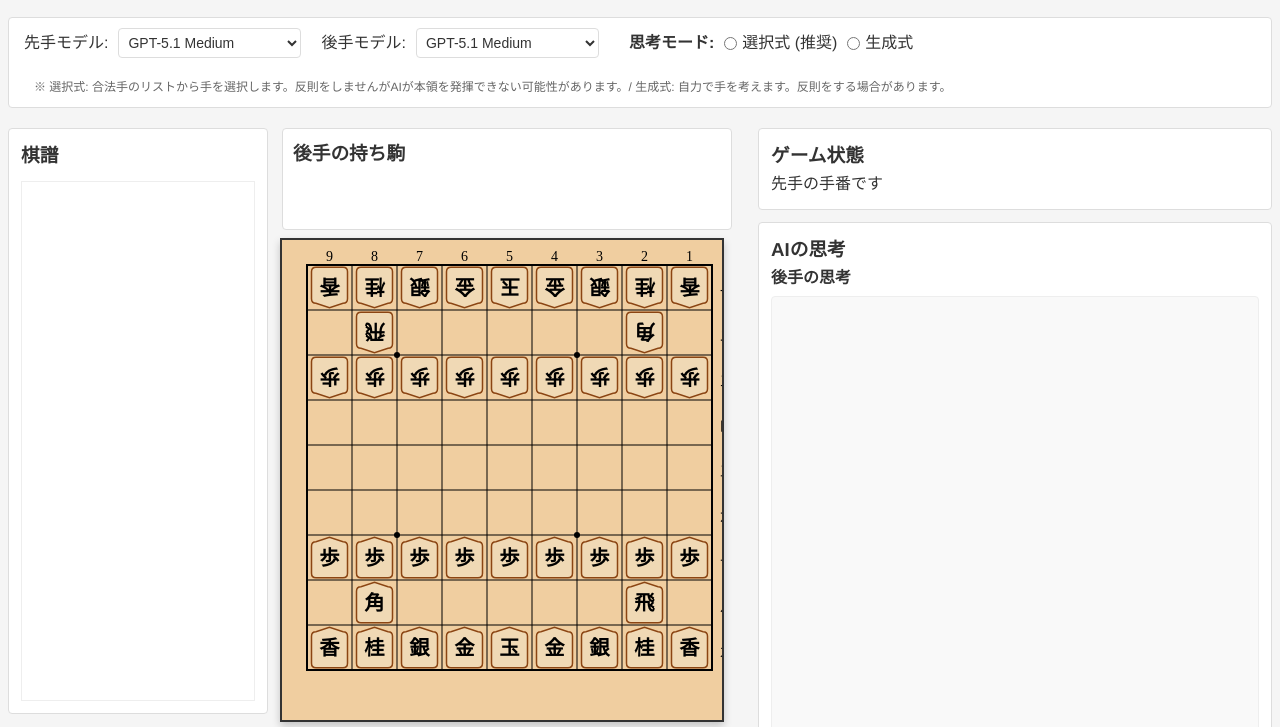
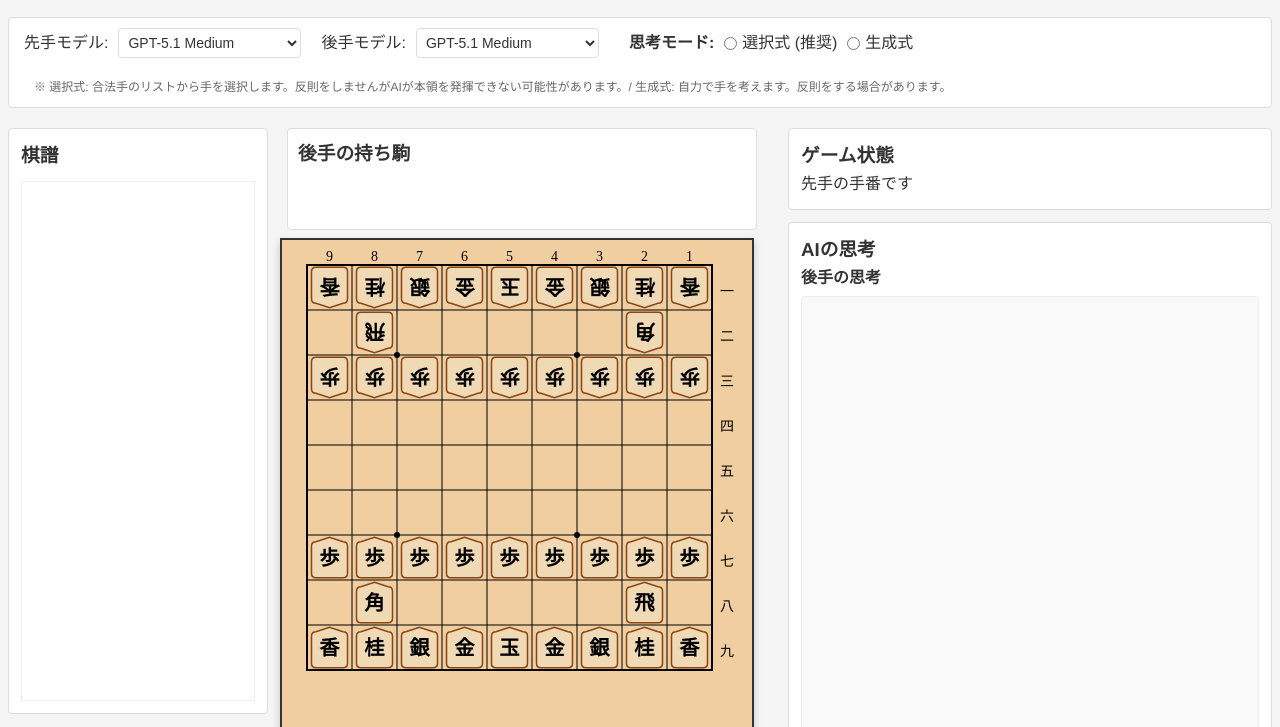
Before and after one commit to tarutaru247/LLMsyougi, a website: page index.html in a window 1280 px wide. Shown: the part 73-800 px from the top of the page. Drawn offline with Linux system fonts and the light colour scheme.

Commit message:
Enlarge board canvas to preserve top rank labels

```diff
--- a/css/style.css
+++ b/css/style.css
@@ -50,7 +50,7 @@ select { background-color: white; color: #333; }
 #shogiBoard { border: 2px solid #333; background-color: #f0cea0; box-shadow: 0 4px 8px rgba(0, 0, 0, 0.2); display: block; margin: 0 10px 0 0; }
 
 /* Captured Pieces */
-.captured-pieces { width: 450px; padding: 10px; margin: 0; background-color: #fff; border: 1px solid #ddd; border-radius: 4px; }
+.captured-pieces { width: 470px; padding: 10px; margin: 0; background-color: #fff; border: 1px solid #ddd; border-radius: 4px; }
 .pieces-container { display: flex; flex-wrap: wrap; gap: 5px; min-height: 50px; }
 
 /* Game Info */
--- a/index.html
+++ b/index.html
@@ -42,7 +42,7 @@
                         <div id="capturedPiecesGote" class="pieces-container"></div>
                     </div>
 
-                    <canvas id="shogiBoard" width="440" height="480"></canvas>
+                    <canvas id="shogiBoard" width="470" height="520"></canvas>
 
                     <div class="captured-pieces bottom">
                         <h3>先手の持ち駒</h3>
```
